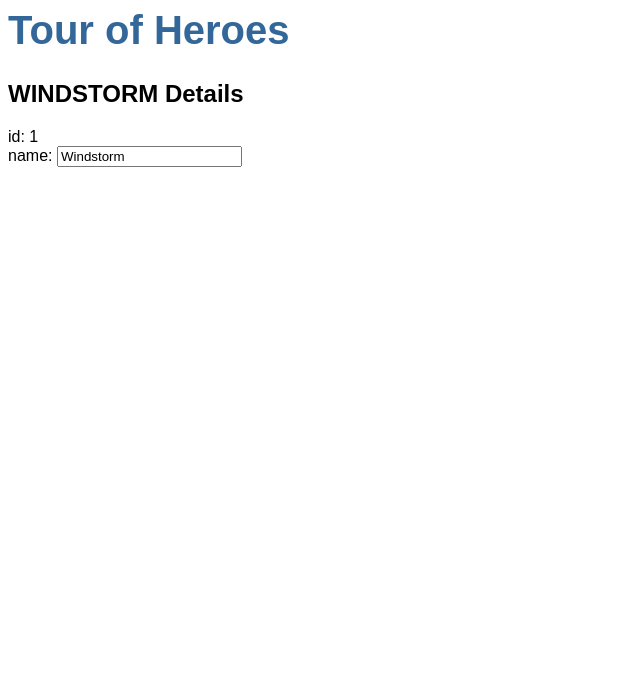
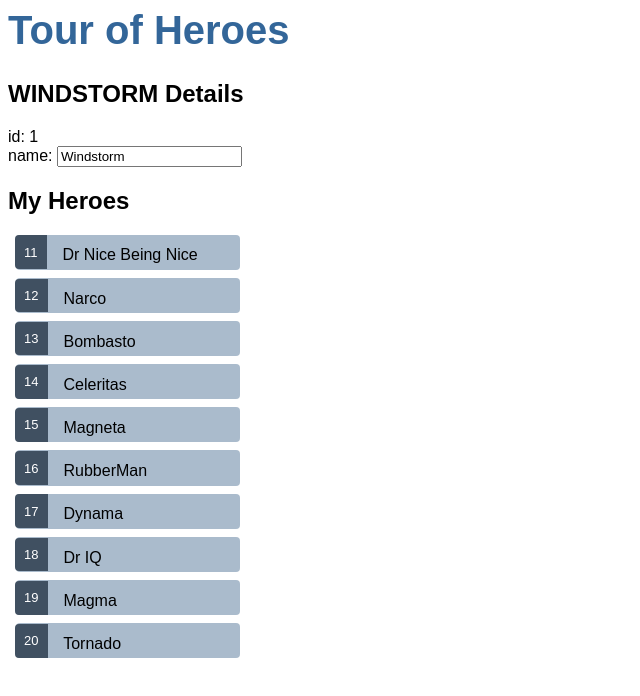
Before and after one commit to madrym/Tour-of-Heroes, an Angular app: page / in a window 1280 px wide. Shown: the top 696 px of the page, without its empty margins (0-640 px from the left). Built offline with nearby package versions, Linux system fonts and the light colour scheme.

Commit message:
3 files modified, 1 added

```diff
--- a/src/app/heroes/heroes.component.css
+++ b/src/app/heroes/heroes.component.css
@@ -0,0 +1,43 @@
+.heroes {
+  margin: 0 0 2em 0;
+  list-style-type: none;
+  padding: 0;
+  width: 15em;
+}
+.heroes li {
+  cursor: pointer;
+  position: relative;
+  left: 0;
+  background-color: #ABC;
+  margin: .5em;
+  padding: .3em 0;
+  height: 1.6em;
+  border-radius: 4px;
+}
+.heroes li:hover {
+  color: #607D8B;
+  background-color: #DDD;
+  left: .1em;
+}
+.heroes li.selected {
+  background-color: #CFD8DC;
+  color: white;
+}
+.heroes li.selected:hover {
+  background-color: #BBD8DC;
+  color: white;
+}
+.heroes .badge {
+  display: inline-block;
+  font-size: small;
+  color: white;
+  padding: 0.8em 0.7em 0 0.7em;
+  background-color:#405061;
+  line-height: 1em;
+  position: relative;
+  left: -1px;
+  top: -4px;
+  height: 1.8em;
+  margin-right: .8em;
+  border-radius: 4px 0 0 4px;
+}
--- a/src/app/heroes/heroes.component.html
+++ b/src/app/heroes/heroes.component.html
@@ -5,3 +5,10 @@
     <input [(ngModel)]="hero.name" placeholder="name"/>
   </label>
 </div>
+
+<h2>My Heroes</h2>
+<ul class="heroes">
+  <li *ngFor="let hero of heroes">
+    <span class="badge">{{hero.id}}</span> {{hero.name}} {{hero.superpower}}
+  </li>
+</ul>
--- a/src/app/heroes/heroes.component.ts
+++ b/src/app/heroes/heroes.component.ts
@@ -1,5 +1,6 @@
 import { Component, OnInit } from '@angular/core';
 import { Hero } from '../hero';
+import { HEROES } from '../mock-heroes';
 
 @Component({
   selector: 'app-heroes',
@@ -12,6 +13,8 @@
     name: 'Windstorm'
   };
 
+  heroes = HEROES;
+
   constructor() { }
 
   ngOnInit() {
--- /dev/null
+++ b/src/app/mock-heroes.ts
@@ -0,0 +1,14 @@
+import { Hero } from './hero';
+
+export const HEROES: Hero[] = [
+  { id: 11, name: 'Dr Nice', superpower: 'Being Nice' },
+  { id: 12, name: 'Narco' },
+  { id: 13, name: 'Bombasto' },
+  { id: 14, name: 'Celeritas' },
+  { id: 15, name: 'Magneta' },
+  { id: 16, name: 'RubberMan' },
+  { id: 17, name: 'Dynama' },
+  { id: 18, name: 'Dr IQ' },
+  { id: 19, name: 'Magma' },
+  { id: 20, name: 'Tornado' }
+];
```
